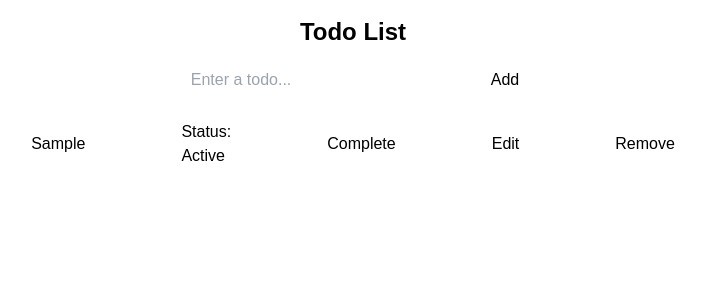
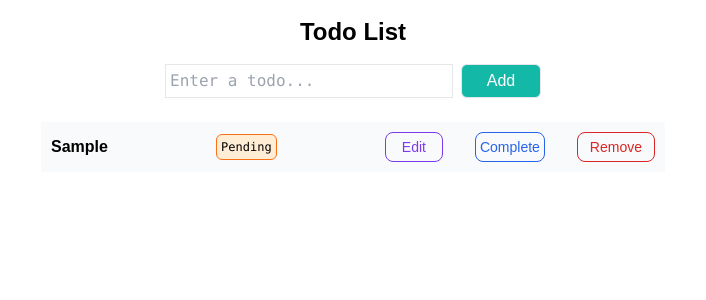
Before and after one commit to VibhourSharma/Todo-list-task, a React (Vite) app: page / in a window 1280 px wide. Both pictures are taken after typing "Sample" into the empty fields and a click on the button "Add". Shown: the top 300 px of the page, without its empty margins (287-993 px from the left). Built offline with nearby package versions, Linux system fonts and the light colour scheme.

Commit message:
🚀Fix: Styles, Edit feat

```diff
--- a/src/App.jsx
+++ b/src/App.jsx
@@ -1,9 +1,19 @@
-import React, { useState } from "react";
+import React, { useState, useEffect } from "react";
+import {
+  saveTodoListToLocalStorage,
+  getTodoListFromLocalStorage,
+  generateUniqueId,
+} from "./utils/LocalStorage";
 
 function TodoList() {
   const [todos, setTodos] = useState([]);
   const [inputValue, setInputValue] = useState("");
   const [editIndex, setEditIndex] = useState(null);
+
+  useEffect(() => {
+    const storedTodos = getTodoListFromLocalStorage();
+    setTodos(storedTodos);
+  }, []);
 
   const handleInputChange = (e) => {
     setInputValue(e.target.value);
@@ -11,30 +21,48 @@ function TodoList() {
 
   const handleAddTodo = () => {
     if (inputValue.trim() !== "") {
+      const newTodo = {
+        id: generateUniqueId(),
+        text: inputValue,
+        status: "Pending",
+      };
       if (editIndex !== null) {
+        const editedTodo = {
+          ...todos[editIndex],
+          text: inputValue,
+        };
         const newTodos = [...todos];
-        newTodos[editIndex].text = inputValue;
+        newTodos[editIndex] = editedTodo;
         setTodos(newTodos);
         setEditIndex(null);
+        saveTodoListToLocalStorage(newTodos);
       } else {
-        setTodos([...todos, { text: inputValue, status: "Active" }]);
+        setTodos([...todos, newTodo]);
+        saveTodoListToLocalStorage([...todos, newTodo]);
       }
       setInputValue("");
     }
   };
 
-  const handleRemoveTodo = (index) => {
-    const newTodos = [...todos];
-    newTodos.splice(index, 1);
+  const handleRemoveTodo = (id) => {
+    const newTodos = todos.filter((todo) => todo.id !== id);
     setTodos(newTodos);
     setInputValue("");
+    setEditIndex(null);
+    saveTodoListToLocalStorage(newTodos);
   };
 
-  const toggleTodoStatus = (index) => {
-    const newTodos = [...todos];
-    newTodos[index].status =
-      newTodos[index].status === "Active" ? "Complete" : "Active";
+  const toggleTodoStatus = (id) => {
+    const newTodos = todos.map((todo) =>
+      todo.id === id
+        ? {
+            ...todo,
+            status: todo.status === "Pending" ? "Complete" : "Pending",
+          }
+        : todo
+    );
     setTodos(newTodos);
+    saveTodoListToLocalStorage(newTodos);
   };
 
   const handleEditTodo = (index) => {
@@ -45,34 +73,59 @@ function TodoList() {
   return (
     <div className="flex items-center justify-center flex-col">
       <span className="text-2xl p-2 m-2 font-bold">Todo List</span>
-      <div className="flex items-center justify-center gap-4">
+      <div className="flex items-center justify-center gap-2">
         <input
           type="text"
           value={inputValue}
           onChange={handleInputChange}
           placeholder="Enter a todo..."
-          className="p-1 w-72"
+          className="p-1 w-72 outline-none border placeholder:font-mono hover:border-gray-400 ease-linear transition-all"
         />
-        <button onClick={handleAddTodo} className="">
-          {editIndex !== null ? "Edit" : "Add"}
+        <button
+          onClick={handleAddTodo}
+          className="w-20 p-1 rounded-md border bg-teal-500 text-white hover:bg-white hover:text-teal-500 hover:border-teal-500 transition-all ease-linear"
+        >
+          {editIndex !== null ? "Save" : "Add"}
         </button>
       </div>
       <ul className="p-2 w-[50%]">
         {todos.map((todo, index) => (
           <li
-            key={index}
-            className="flex items-center justify-center gap-24 p-2 mt-2"
+            key={todo.id}
+            className="flex items-center justify-between p-2.5 mt-4 bg-gray-50"
           >
-            <span>{todo.text}</span>
-            <span>Status: {todo.status}</span>
-            <button
-              onClick={() => toggleTodoStatus(index)}
-              disabled={todo.status === "Complete"}
+            <span className="font-semibold max-w-52">{todo.text}</span>
+            <span
+              className={`text-xs font-mono p-1 rounded-lg ${
+                todo.status === "Complete"
+                  ? "text-green-600 border border-green-600"
+                  : "bg-orange-100 rounded-md border border-orange-500"
+              }`}
             >
-              {todo.status === "Active" ? "Complete" : "Re-activate"}
-            </button>
-            <button onClick={() => handleEditTodo(index)}>Edit</button>
-            <button onClick={() => handleRemoveTodo(index)}>Remove</button>
+              {todo.status}
+            </span>
+            <div className="flex items-center justify-center gap-8 text-sm">
+              <button
+                onClick={() => handleEditTodo(index)}
+                className="border border-violet-600 text-violet-600 px-4 py-1 rounded-lg"
+              >
+                Edit
+              </button>
+              <button
+                onClick={() => toggleTodoStatus(todo.id)}
+                disabled={todo.status === "Complete"}
+                className="border border-blue-600 text-blue-600 p-1 rounded-lg disabled:border-slate-400 disabled:text-slate-400 disabled:cursor-not-allowed"
+              >
+                Complete
+              </button>
+              <button
+                onClick={() => handleRemoveTodo(todo.id)}
+                className="border border-red-600 text-red-600 px-3 py-1 rounded-lg"
+                disabled={editIndex === ""}
+              >
+                Remove
+              </button>
+            </div>
           </li>
         ))}
       </ul>
```
